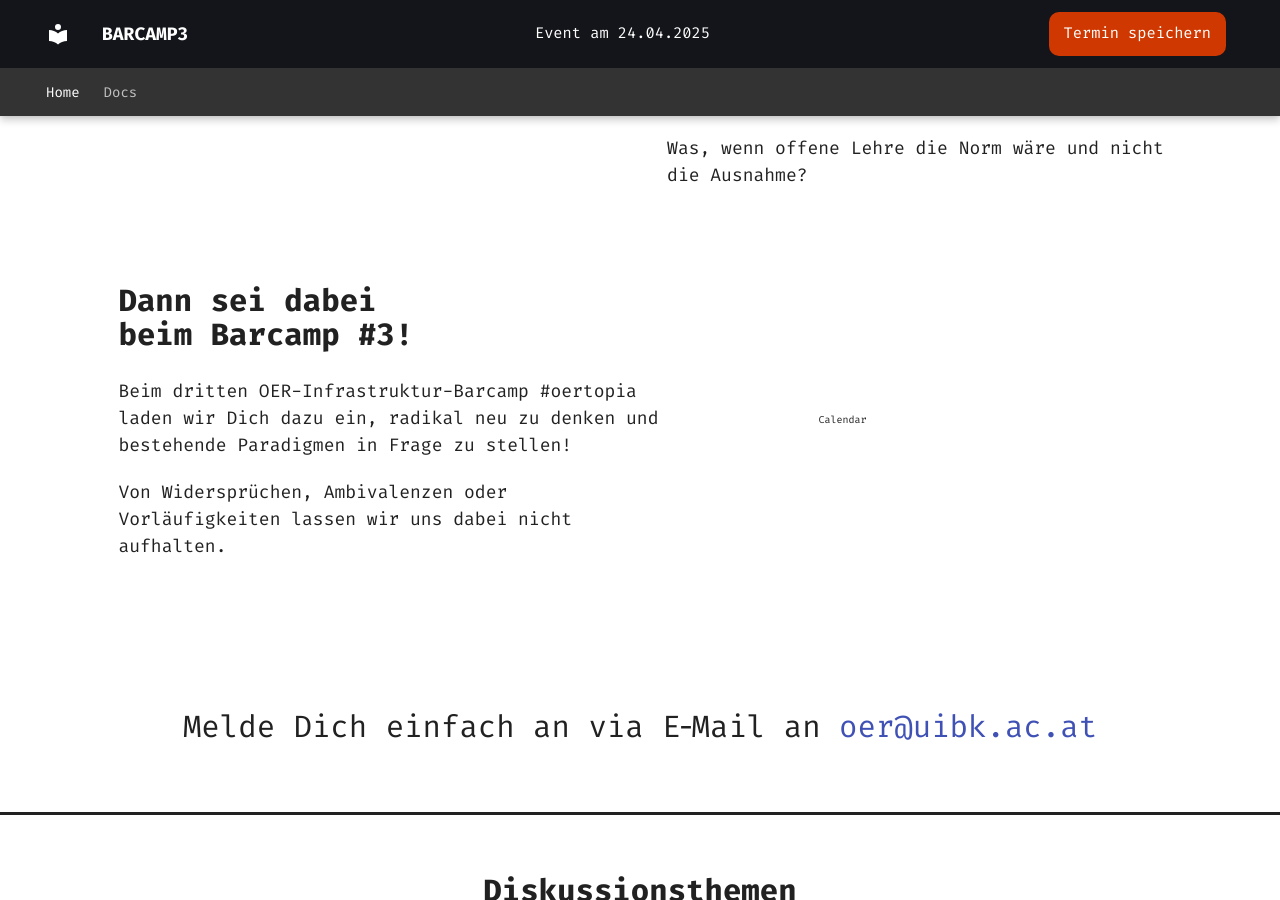
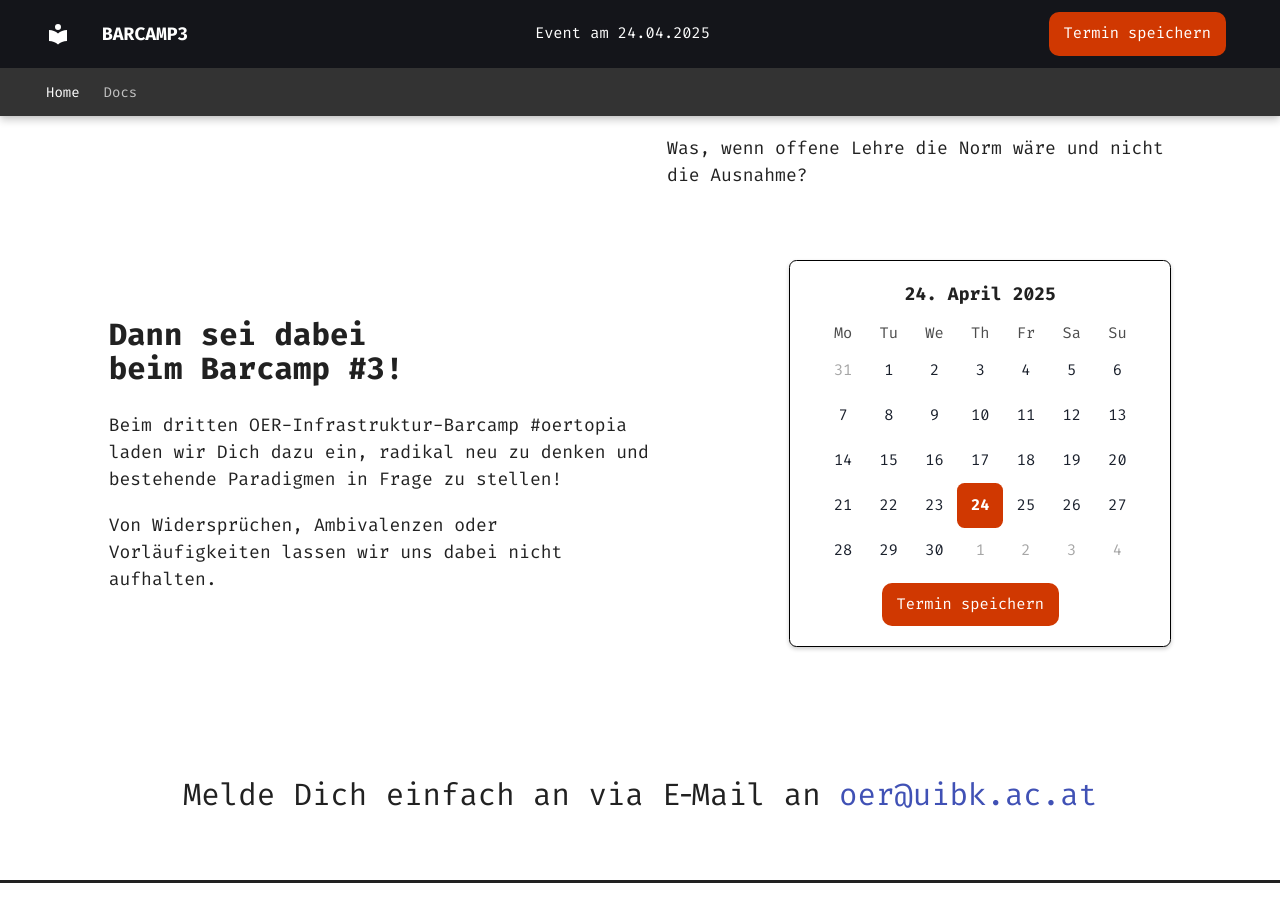
Before and after one commit to oerBASE/Barcamp3, an MkDocs documentation site: the page built from docs/index.md, in a window 1280 px wide and 900 px high, scrolled down 621 px. Built offline with MkDocs 1.6.1 and Material for MkDocs 9.7.7, drawn with Linux system fonts in a browser that asks for light colours; plug-ins that fetch from the network failed and are left out.

Commit message:
Add calendar
taken from flowbite datepicker & converted to CSS

```diff
--- /dev/null
+++ b/docs/assets/css/calendar.css
@@ -0,0 +1,74 @@
+
+/*
+  taken from flowbite datepicker and converted tailwind classes to normal CSS
+  https://flowbite.com/docs/components/datepicker/
+*/
+
+#calendar-wrapper {
+  display: flex;
+  justify-content: center;
+}
+
+.calendar {
+  display: inline-block;
+  border-radius: 0.375rem;
+  border: 1px solid black;
+  background-color: #fff;
+  box-shadow: 0 2px 4px rgba(0, 0, 0, 0.2);
+  padding: 1rem;
+}
+
+.calendar-header {
+  text-align: center;
+  font-size: var(--normal-font-size);
+  font-weight: bold;
+}
+
+.calendar-main {
+  padding: .5rem;
+  font-size: var(--normal-hybrid-small-font-size);
+}
+
+.calendar-view {
+  display: flex;
+}
+
+.calendar-grid {
+  width: 16rem;
+  display: grid;
+  grid-template-columns: repeat(7, minmax(0, 1fr));
+}
+
+.dow {
+  text-align: center;
+  line-height: 1.5rem;
+  font-weight: 500;
+  color: hsl(0, 0%, 30%);
+}
+
+.calendar-cell {
+  display: block;
+  flex: 1;
+  line-height: 2.25rem;
+  border: none;
+  border-radius: 0.375rem;
+  cursor: default;
+  text-align: center;
+  color: #1a202c;
+}
+
+.calendar-cell.different-month {
+  color: hsl(0, 0%, 65%);
+}
+
+.calendar-cell.focused {
+  color: white;
+  font-weight: bold;
+  background-color: var(--primary-color);
+}
+
+.calendar-footer {
+  display: flex;
+  justify-content: center;
+  font-size: var(--normal-hybrid-small-font-size);
+}
--- a/docs/assets/css/landing-page-sections.css
+++ b/docs/assets/css/landing-page-sections.css
@@ -7,7 +7,7 @@ nav.md-header__inner {
   padding: 0.5rem 0.2rem;
 }
 
-nav .header-save-date {
+.primary-button {
   margin-right: 1rem;
 
   color: white;
@@ -16,11 +16,11 @@ nav .header-save-date {
   background-color: var(--primary-color);
   border-radius: 0.5rem;
 }
-nav .header-save-date:hover {
+.primary-button:hover {
   background-color: var(--primary-color-darkened);
 }
 
-nav .header-save-date:focus {
+.primary-button:focus {
   outline: none;
   box-shadow: 0 0 0 3px rgba(66, 153, 225, 0.5);
 }
--- a/mkdocs.yml
+++ b/mkdocs.yml
@@ -18,6 +18,7 @@ extra_css:
   - assets/css/landing-page-layout.css
   - assets/css/landing-page-sections.css
   - assets/css/tooltips.css
+  - assets/css/calendar.css
 
 plugins:
   - privacy
--- a/overrides/home.html
+++ b/overrides/home.html
@@ -43,8 +43,67 @@
     </p>
   </div>
 
-  <div>
-    Calendar
+  <div id="calendar-wrapper">
+    <div class="calendar">
+      <div class="calendar-header">
+        24. April 2025
+      </div>
+      <div class="calendar-main">
+        <div class="calendar-view">
+          <div class="days">
+            <div class="calendar-grid">
+              <span class="dow">Mo</span>
+              <span class="dow">Tu</span>
+              <span class="dow">We</span>
+              <span class="dow">Th</span>
+              <span class="dow">Fr</span>
+              <span class="dow">Sa</span>
+              <span class="dow">Su</span>
+            </div>
+            <div class="calendar-grid">
+              <span class="calendar-cell different-month">31</span>
+              <span class="calendar-cell">1</span>
+              <span class="calendar-cell">2</span>
+              <span class="calendar-cell">3</span>
+              <span class="calendar-cell">4</span>
+              <span class="calendar-cell">5</span>
+              <span class="calendar-cell">6</span>
+              <span class="calendar-cell">7</span>
+              <span class="calendar-cell">8</span>
+              <span class="calendar-cell">9</span>
+              <span class="calendar-cell">10</span>
+              <span class="calendar-cell">11</span>
+              <span class="calendar-cell">12</span>
+              <span class="calendar-cell">13</span>
+              <span class="calendar-cell">14</span>
+              <span class="calendar-cell">15</span>
+              <span class="calendar-cell">16</span>
+              <span class="calendar-cell">17</span>
+              <span class="calendar-cell">18</span>
+              <span class="calendar-cell">19</span>
+              <span class="calendar-cell">20</span>
+              <span class="calendar-cell">21</span>
+              <span class="calendar-cell">22</span>
+              <span class="calendar-cell">23</span>
+              <span class="calendar-cell focused">24</span>
+              <span class="calendar-cell">25</span>
+              <span class="calendar-cell">26</span>
+              <span class="calendar-cell">27</span>
+              <span class="calendar-cell">28</span>
+              <span class="calendar-cell">29</span>
+              <span class="calendar-cell">30</span>
+              <span class="calendar-cell different-month">1</span>
+              <span class="calendar-cell different-month">2</span>
+              <span class="calendar-cell different-month">3</span>
+              <span class="calendar-cell different-month">4</span>
+            </div>
+          </div>
+        </div>
+      </div>
+      <div class="calendar-footer">
+        <button class="primary-button">Termin speichern</button>
+      </div>
+    </div>
   </div>
 </section>
 
--- a/overrides/partials/header.html
+++ b/overrides/partials/header.html
@@ -77,9 +77,9 @@
       Event am 24.04.2025
     </div>
 
-    <div class="header-save-date">
+    <button class="primary-button">
       Termin speichern
-    </div>
+    </button>
 
     <!-- Color palette toggle -->
     {% if config.theme.palette %}
```
